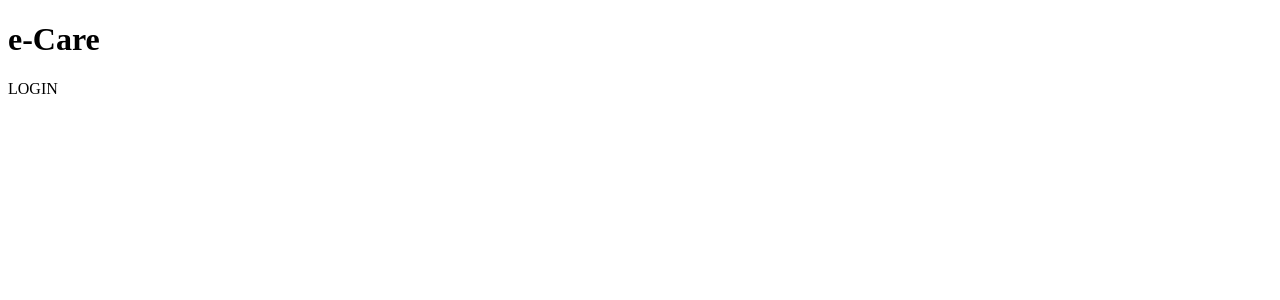
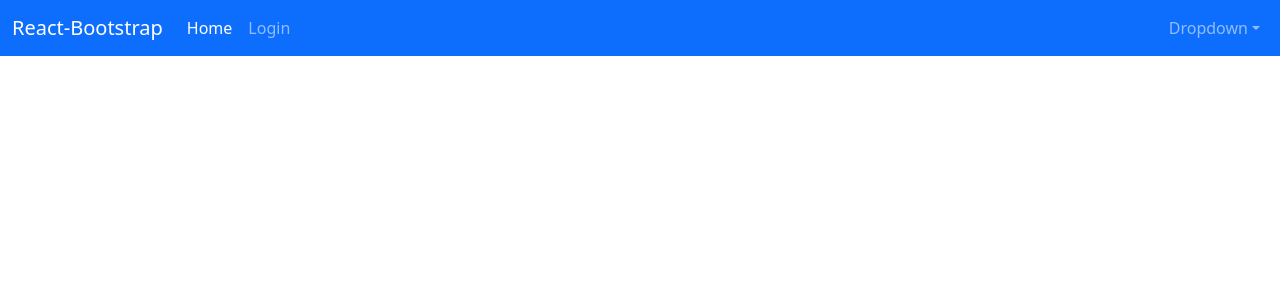
Before and after one commit to adrianhansa/ecare-react, a React (Create React App) app: page / in a window 1280 px wide. Shown: the top 300 px of the page. Built offline with nearby package versions, Linux system fonts and the light colour scheme; no server answers.

Commit message:
Implemented react-router-dom and react-router-bootstrap; created AppNavbar component.

```diff
--- a/package.json
+++ b/package.json
@@ -7,11 +7,13 @@
     "@testing-library/react": "^12.1.2",
     "@testing-library/user-event": "^13.5.0",
     "axios": "^0.24.0",
+    "bootstrap": "^5.1.3",
     "react": "^17.0.2",
     "react-bootstrap": "^2.1.0",
     "react-dom": "^17.0.2",
     "react-icons": "^4.3.1",
     "react-redux": "^7.2.6",
+    "react-router-bootstrap": "^0.26.0",
     "react-router-dom": "^6.2.1",
     "react-scripts": "5.0.0",
     "redux": "^4.1.2",
--- a/src/App.js
+++ b/src/App.js
@@ -2,14 +2,20 @@
 import { Provider } from "react-redux";
 import store from "./redux/store";
 import Login from "./pages/Login";
+import AppNavbar from "./components/AppNavbar";
+import { BrowserRouter, Route, Routes } from "react-router-dom";
+import Home from "./pages/Home";
 
 const App = () => {
   return (
     <Provider store={store}>
-      <div>
-        <h1>e-Care</h1>
-        <Login />
-      </div>
+      <BrowserRouter>
+        <AppNavbar />
+        <Routes>
+          <Route to="/" element={<Home />} />
+          <Route to="/login" element={<Login />} />
+        </Routes>
+      </BrowserRouter>
     </Provider>
   );
 };
--- /dev/null
+++ b/src/components/AppNavbar.js
@@ -0,0 +1,39 @@
+import React from "react";
+import { Navbar, Nav, NavDropdown, Container } from "react-bootstrap";
+import { LinkContainer } from "react-router-bootstrap";
+
+const AppNavbar = () => {
+  return (
+    <Navbar bg="primary" variant="dark" expand="lg">
+      <Container fluid>
+        <Navbar.Brand href="#home">React-Bootstrap</Navbar.Brand>
+        <Navbar.Toggle aria-controls="basic-navbar-nav" />
+        <Navbar.Collapse id="basic-navbar-nav">
+          <Nav className="me-auto">
+            <LinkContainer to="/">
+              <Nav.Link>Home</Nav.Link>
+            </LinkContainer>
+            <LinkContainer to="/login">
+              <Nav.Link>Login</Nav.Link>
+            </LinkContainer>
+          </Nav>
+          <Nav className="ms-auto">
+            <NavDropdown title="Dropdown" id="basic-nav-dropdown">
+              <NavDropdown.Item href="#action/3.1">Action</NavDropdown.Item>
+              <NavDropdown.Item href="#action/3.2">
+                Another action
+              </NavDropdown.Item>
+              <NavDropdown.Item href="#action/3.3">Something</NavDropdown.Item>
+              <NavDropdown.Divider />
+              <NavDropdown.Item href="#action/3.4">
+                Separated link
+              </NavDropdown.Item>
+            </NavDropdown>
+          </Nav>
+        </Navbar.Collapse>
+      </Container>
+    </Navbar>
+  );
+};
+
+export default AppNavbar;
--- a/src/index.js
+++ b/src/index.js
@@ -2,6 +2,7 @@
 import ReactDOM from "react-dom";
 import App from "./App";
 import axios from "axios";
+import "bootstrap/dist/css/bootstrap.min.css";
+
 axios.defaults.withCredentials = true;
-
 ReactDOM.render(<App />, document.getElementById("root"));
--- /dev/null
+++ b/src/pages/Home.js
@@ -0,0 +1,7 @@
+import React from "react";
+
+const Home = () => {
+  return <h1>e-Care</h1>;
+};
+
+export default Home;
```
Also changed, not shown: 1 other file (tests, documents, lock files or other folders).
